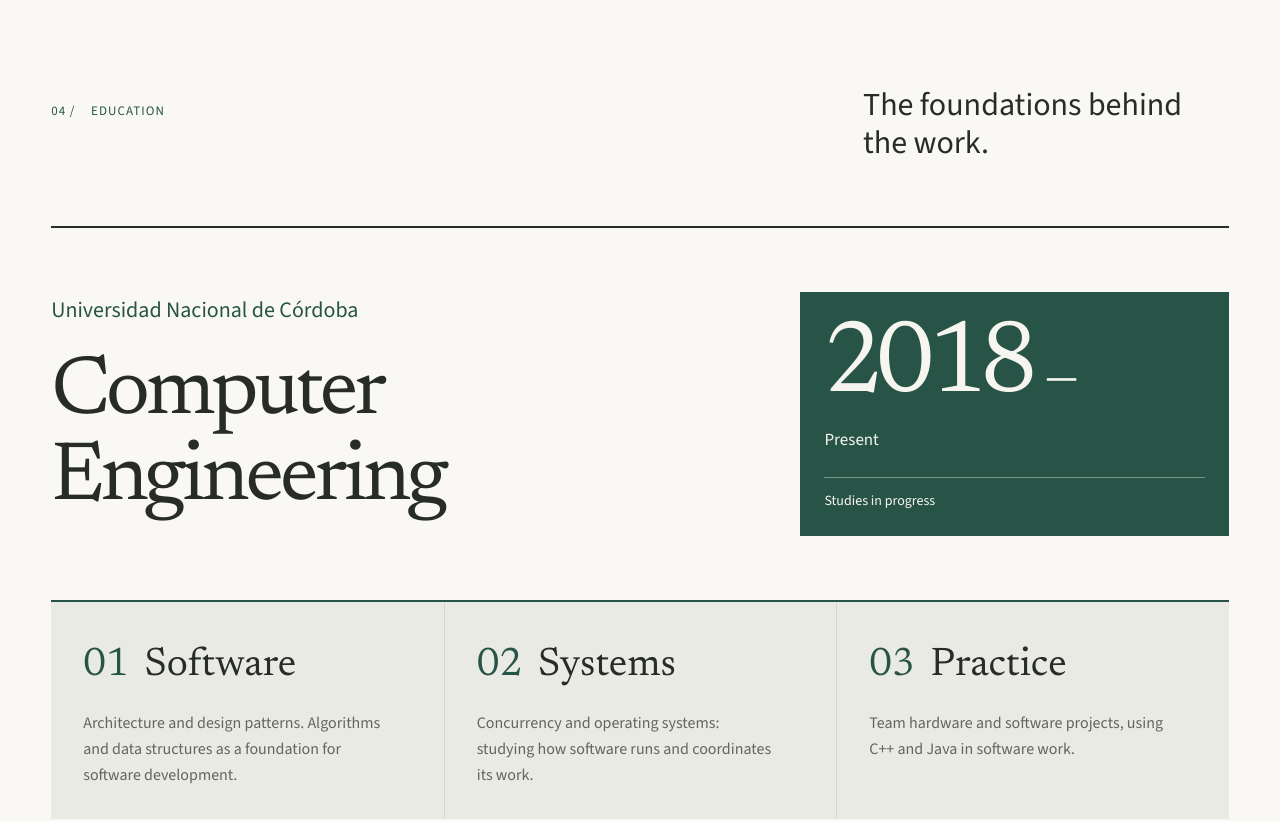
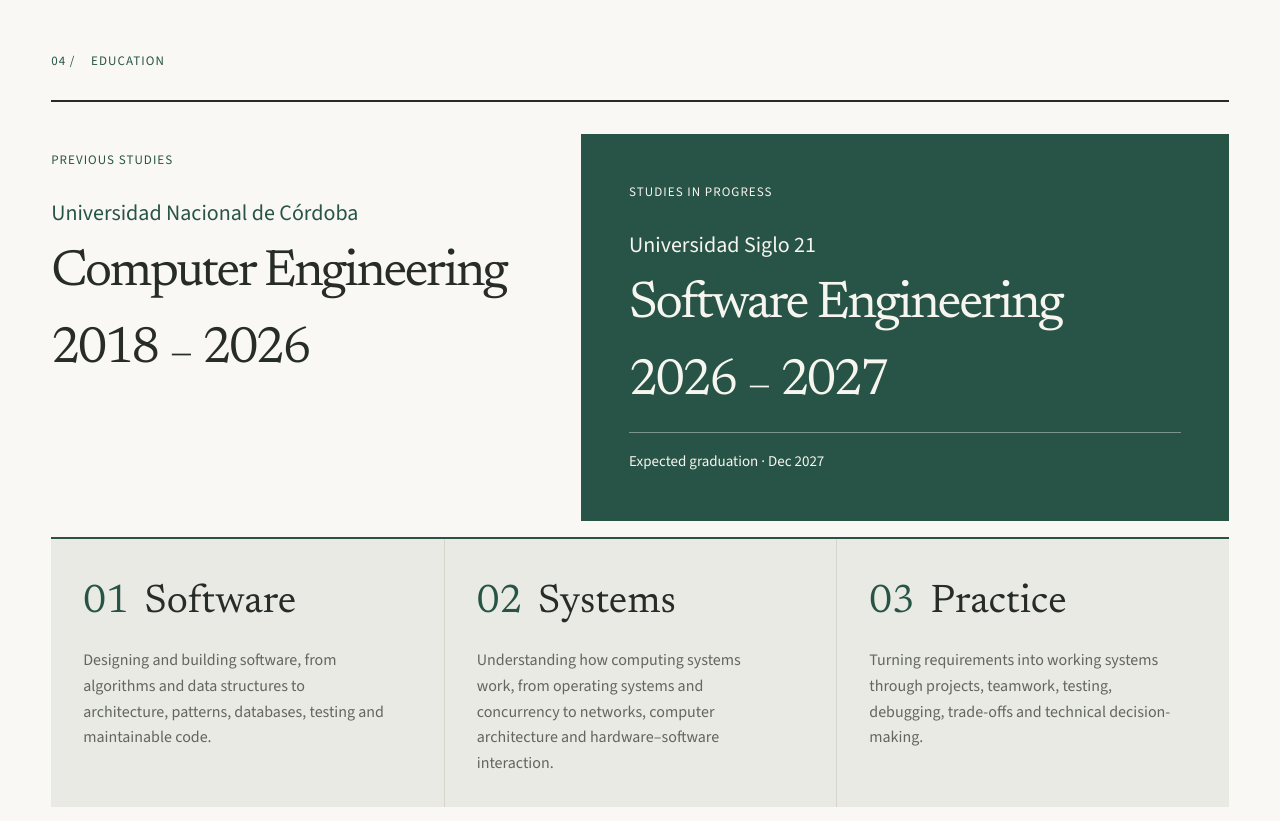
Before and after one commit to fedevillagra/federico-villagra-portfolio, a Next.js app: page / in a window 1280 px wide. Shown: the part 7140-7961 px from the top of the page. Built offline with nearby package versions, Linux system fonts and the light colour scheme.

Commit message:
feat: update education journey

```diff
--- a/src/components/education.module.css
+++ b/src/components/education.module.css
@@ -26,7 +26,8 @@
   margin-block-end: var(--space-7);
 }
 .label {
-  margin: 0 0 var(--space-5);
+  margin: 0;
+  font-weight: 400;
   color: var(--accent);
   font-size: 0.8125rem;
   text-transform: uppercase;
@@ -35,64 +36,67 @@
 .label span {
   margin-inline-end: var(--space-3);
 }
-.opening h2 {
-  margin: 0;
-  max-width: 25ch;
-  font-weight: 400;
-  font-size: clamp(1.5rem, 2.5vw, 2rem);
+.academicPath {
+  border-block-start: 2px solid var(--foreground);
+  display: grid;
 }
-.university {
-  border-block-start: 2px solid var(--foreground);
-  padding-block-start: var(--space-6);
+.academicRecord {
+  min-width: 0;
+  padding: var(--space-6) 0;
+}
+.academicRecord[data-stage="current"] {
+  padding: var(--space-6) var(--space-5);
+  background: var(--accent);
+  color: var(--background);
+}
+.stage {
+  margin: 0 0 var(--space-6);
+  font-size: 0.8125rem;
+  text-transform: uppercase;
+  letter-spacing: 0.08em;
 }
 .institution {
-  margin: 0 0 var(--space-5);
+  margin: 0 0 var(--space-4);
   max-width: 31ch;
   font-size: 1.125rem;
-  color: var(--accent);
 }
 .degree h3 {
   margin: 0;
-  max-width: 15ch;
+  max-width: 17ch;
   font-family: var(--font-editorial), Georgia, serif;
   font-weight: 400;
-  font-size: clamp(3.25rem, 6.5vw, 6.25rem);
+  font-size: clamp(2.75rem, 4.8vw, 4.75rem);
   letter-spacing: -0.045em;
-  line-height: 1.04;
+  line-height: 1.06;
   text-wrap: balance;
 }
-.universityPeriod {
-  margin-block-start: var(--space-6);
-  padding: var(--space-5);
-  background: var(--accent);
-  color: var(--background);
+:where(.academicRecord[data-stage="previous"]) .degree h3 {
+  font-size: clamp(2.5rem, 4vw, 4rem);
+}
+.academicRecord[data-stage="previous"] .stage,
+.academicRecord[data-stage="previous"] .institution {
+  color: var(--accent);
 }
 .year {
   display: flex;
+  flex-wrap: wrap;
   align-items: baseline;
   gap: var(--space-3);
-  margin: 0;
-  color: var(--background);
+  margin: var(--space-6) 0 0;
   font-family: var(--font-editorial), Georgia, serif;
-  font-size: clamp(4.5rem, 8vw, 7rem);
+  font-size: clamp(2.75rem, 4vw, 4rem);
   line-height: 1;
-  letter-spacing: -0.06em;
-  white-space: nowrap;
+  letter-spacing: -0.045em;
 }
 .year span {
-  font-size: 0.5em;
+  font-size: 0.65em;
 }
-.present {
-  color: var(--background);
-  margin: var(--space-2) 0 0;
-}
-.status {
+.expected {
   margin: var(--space-5) 0 0;
-  padding-block-start: var(--space-3);
+  padding-block-start: var(--space-4);
   border-block-start: 1px solid
     color-mix(in srgb, var(--background) 40%, transparent);
-  color: var(--background);
-  font-size: 0.875rem;
+  font-size: 0.9375rem;
 }
 .foundations {
   margin: var(--space-6) 0 0;
@@ -203,32 +207,16 @@
     padding-block: var(--space-9);
   }
   .opening {
-    display: flex;
-    justify-content: space-between;
-    align-items: baseline;
-    gap: var(--space-7);
     margin-block-end: var(--space-8);
   }
-  .opening .label {
-    margin: 0;
-    flex-shrink: 0;
+  .academicPath {
+    grid-template-columns: minmax(0, 0.9fr) minmax(0, 1.1fr);
   }
-  .opening h2 {
-    max-width: 23ch;
+  .academicRecord {
+    padding: var(--space-7) var(--space-6) var(--space-7) 0;
   }
-  .university {
-    display: grid;
-    grid-template-columns: minmax(0, 1.6fr) minmax(0, 1fr);
-    gap: var(--space-6);
-    padding-block-start: var(--space-8);
-  }
-  .universityPeriod {
-    margin: 0;
-    align-self: stretch;
-    justify-self: stretch;
-    display: flex;
-    flex-direction: column;
-    justify-content: center;
+  .academicRecord[data-stage="current"] {
+    padding: var(--space-7) var(--space-6);
   }
   .foundations {
     grid-column: 1 / -1;
@@ -236,7 +224,7 @@
     grid-template-columns: repeat(3, minmax(0, 1fr));
     gap: 0;
     padding-inline: 0;
-    margin-block-start: 0;
+    margin-block-start: var(--space-6);
   }
   .foundations > div {
     padding: var(--space-5);
@@ -276,15 +264,39 @@
   }
 }
 @media (min-width: 64rem) {
-  .degree h3 {
-    font-size: clamp(4.5rem, 6.5vw, 6.25rem);
+  .section {
+    padding-block-start: var(--space-8);
+  }
+  .opening {
+    margin-block-end: var(--space-6);
+  }
+  .stage {
+    margin-block-end: var(--space-5);
+  }
+  .year {
+    margin-block-start: var(--space-5);
+  }
+  .foundations {
+    margin-block-start: var(--space-4);
+  }
+  .academicRecord {
+    padding-block: var(--space-7);
+    padding-inline-end: var(--space-7);
+  }
+  .academicRecord[data-stage="current"] {
+    container-type: inline-size;
+    padding: var(--space-7);
+  }
+  :where(.academicRecord[data-stage="current"]) .degree h3 {
+    max-width: none;
+    font-size: clamp(2.25rem, 9.4cqi, 3.5rem);
+    white-space: nowrap;
+  }
+  .academicRecord + .academicRecord {
+    margin-block-start: var(--space-6);
   }
   .institution {
     font-size: 1.375rem;
-  }
-  .university {
-    grid-template-columns: minmax(0, 1.6fr) minmax(0, 1fr);
-    gap: var(--space-8);
   }
   .foundations > div {
     padding: var(--space-6);
--- a/src/components/education.tsx
+++ b/src/components/education.tsx
@@ -28,7 +28,7 @@ function PeriodText({ period, locale }: { period: Period; locale: Locale }) {
 export function Education({ locale }: { locale: Locale }) {
   const copy = content[locale];
   const map = copy.learningMap;
-  const university = education.university;
+
   return (
     <section
       id="education"
@@ -36,37 +36,55 @@ export function Education({ locale }: { locale: Locale }) {
       className={styles.section}
     >
       <header data-reveal="quiet" className={styles.opening}>
-        <p className={styles.label}>
+        <h2 id="education-heading" className={styles.label}>
           <span data-motion-number aria-hidden="true">
             04 /
           </span>{" "}
           {map.label}
-        </p>
-        <h2 id="education-heading">{map.headline}</h2>
+        </h2>
       </header>
+      <div className={styles.academicPath}>
+        {(["computerEngineering", "softwareEngineering"] as const).map((id) => {
+          const fact = education[id];
+          return (
             <article
-        className={styles.university}
-        aria-labelledby="education-university"
+              key={id}
+              data-reveal="quiet"
+              data-stage={fact.status === "inProgress" ? "current" : "previous"}
+              className={styles.academicRecord}
+              aria-labelledby={`education-${id}`}
             >
+              <p className={styles.stage}>{copy.labels[fact.status]}</p>
               <header className={styles.degree}>
                 <p className={styles.institution}>
-            {organizations[university.organization]}
+                  {organizations[fact.organization]}
                 </p>
-          <h3 id="education-university">{copy.education.university.title}</h3>
+                <h3 id={`education-${id}`}>{copy.education[id].title}</h3>
               </header>
-        <div
-          data-reveal="quiet"
-          data-motion-year-panel
-          className={styles.universityPeriod}
-        >
               <p className={styles.year}>
-            <time dateTime={university.period.start}>
-              {university.period.start}
+                <time dateTime={fact.period.start}>{fact.period.start}</time>
+                <span>—</span>
+                <time dateTime={fact.period.end}>{fact.period.end}</time>
+              </p>
+              {"expectedGraduation" in fact && (
+                <p className={styles.expected}>
+                  {map.expectedGraduation} ·{" "}
+                  <time dateTime={fact.expectedGraduation}>
+                    {new Intl.DateTimeFormat(locale, {
+                      month: "short",
+                      year: "numeric",
+                      timeZone: "UTC",
+                    })
+                      .format(
+                        new Date(`${fact.expectedGraduation}-01T00:00:00Z`),
+                      )
+                      .replace(/^./, (letter) => letter.toUpperCase())}
                   </time>
-            <span aria-hidden="true">—</span>
                 </p>
-          <p className={styles.present}>{copy.labels.present}</p>
-          <p className={styles.status}>{copy.labels[university.status]}</p>
+              )}
+            </article>
+          );
+        })}
       </div>
       <dl
         data-reveal="group"
@@ -85,7 +103,6 @@ export function Education({ locale }: { locale: Locale }) {
           </div>
         ))}
       </dl>
-      </article>
       <div data-reveal="line" data-motion-rule className={styles.complementary}>
         <header className={styles.secondaryOpening}>
           <h3>{map.complementary}</h3>
--- a/src/content/en.ts
+++ b/src/content/en.ts
@@ -36,6 +36,7 @@ export const en = {
     certificate: "View certificate",
     newTab: "opens in a new tab",
     credentialGroup: "Certificates from the MERN web development program.",
+    previousStudies: "Previous studies",
     inProgress: "Studies in progress",
     completed: "Completed training",
     english: "English",
@@ -181,7 +182,7 @@ export const en = {
   },
   learningMap: {
     label: "Education",
-    headline: "The foundations behind the work.",
+    expectedGraduation: "Expected graduation",
     complementary: "Complementary learning",
     complementaryNote:
       "Focused programs in delivery, web development and practical software projects.",
@@ -189,16 +190,17 @@ export const en = {
       {
         title: "Software",
         description:
-          "Architecture and design patterns. Algorithms and data structures as a foundation for software development.",
+          "Designing and building software, from algorithms and data structures to architecture, patterns, databases, testing and maintainable code.",
       },
       {
         title: "Systems",
         description:
-          "Concurrency and operating systems: studying how software runs and coordinates its work.",
+          "Understanding how computing systems work, from operating systems and concurrency to networks, computer architecture and hardware–software interaction.",
       },
       {
         title: "Practice",
-        description: `Team hardware and software projects, using ${tech.cpp} and ${tech.java} in software work.`,
+        description:
+          "Turning requirements into working systems through projects, teamwork, testing, debugging, trade-offs and technical decision-making.",
       },
     ],
     emphasis: {
@@ -208,10 +210,14 @@ export const en = {
     },
   },
   education: {
-    university: {
+    computerEngineering: {
       title: "Computer Engineering",
       description:
         "University studies covering software architecture, design patterns, algorithms, data structures, concurrency and operating systems, with team hardware and software projects.",
+    },
+    softwareEngineering: {
+      title: "Software Engineering",
+      description: "Current university studies in Software Engineering.",
     },
     devops: {
       title: "DevOps training",
--- a/src/content/es.ts
+++ b/src/content/es.ts
@@ -38,6 +38,7 @@ export const es = {
     certificate: "Ver certificado",
     newTab: "se abre en una pestaña nueva",
     credentialGroup: "Certificados del programa de desarrollo web MERN.",
+    previousStudies: "Estudios previos",
     inProgress: "Estudios en curso",
     completed: "Formación completada",
     english: "Inglés",
@@ -185,7 +186,7 @@ export const es = {
   },
   learningMap: {
     label: "Educación",
-    headline: "Las bases detrás de la práctica.",
+    expectedGraduation: "Graduación estimada",
     complementary: "Formación complementaria",
     complementaryNote:
       "Programas específicos de entrega de software, desarrollo web y proyectos prácticos.",
@@ -193,16 +194,17 @@ export const es = {
       {
         title: "Software",
         description:
-          "Arquitectura y patrones de diseño. Algoritmos y estructuras de datos como base del desarrollo.",
+          "Diseño y construcción de software, desde algoritmos y estructuras de datos hasta arquitectura, patrones, bases de datos, testing y código mantenible.",
       },
       {
         title: "Sistemas",
         description:
-          "Concurrencia y sistemas operativos: estudiar cómo se ejecuta el software y cómo coordina su trabajo.",
+          "Comprensión de cómo funcionan los sistemas de cómputo, desde sistemas operativos y concurrencia hasta redes, arquitectura de computadoras e interacción hardware–software.",
       },
       {
         title: "Práctica",
-        description: `Proyectos de hardware y software en equipo, utilizando ${tech.cpp} y ${tech.java} en el trabajo de software.`,
+        description:
+          "Transformación de requisitos en sistemas funcionales mediante proyectos, trabajo en equipo, testing, debugging, análisis de trade-offs y toma de decisiones técnicas.",
       },
     ],
     emphasis: {
@@ -212,10 +214,15 @@ export const es = {
     },
   },
   education: {
-    university: {
+    computerEngineering: {
       title: "Ingeniería en Computación",
       description:
         "Estudios universitarios en arquitectura de software, patrones de diseño, algoritmos, estructuras de datos, concurrencia y sistemas operativos, con proyectos de hardware y software en equipo.",
+    },
+    softwareEngineering: {
+      title: "Ingeniería de Software",
+      description:
+        "Estudios universitarios en curso en Ingeniería de Software.",
     },
     devops: {
       title: "Formación en DevOps",
--- a/src/content/facts.ts
+++ b/src/content/facts.ts
@@ -21,6 +21,7 @@ export const organizations = {
   indumix: "INDUMIX",
   aerobics: "Aerobics Center",
   unc: "Universidad Nacional de Córdoba",
+  siglo21: "Universidad Siglo 21",
   mundos: "Mundos E",
   coderhouse: "Coderhouse",
   utn: "Universidad Tecnológica Nacional",
@@ -152,13 +153,20 @@ export type SkillGroupId = keyof typeof skillGroups;
 type EducationFact = {
   organization: OrganizationId;
   period: Period | null;
-  status: "inProgress" | "completed" | "unspecified";
+  status: "inProgress" | "previousStudies" | "completed" | "unspecified";
+  expectedGraduation?: string;
 };
 export const education = {
-  university: {
+  computerEngineering: {
     organization: "unc",
-    period: { start: "2018", end: null },
+    period: { start: "2018", end: "2026" },
+    status: "previousStudies",
+  },
+  softwareEngineering: {
+    organization: "siglo21",
+    period: { start: "2026", end: "2027" },
     status: "inProgress",
+    expectedGraduation: "2027-12",
   },
   devops: {
     organization: "mundos",
--- a/src/content/types.ts
+++ b/src/content/types.ts
@@ -40,6 +40,7 @@ export type PortfolioContent = {
     newTab: string;
     credentialGroup: string;
     inProgress: string;
+    previousStudies: string;
     completed: string;
     english: string;
     englishDescription: string;
@@ -88,11 +89,14 @@ export type PortfolioContent = {
   skills: Record<SkillGroupId, { title: string; description: string }>;
   learningMap: {
     label: string;
-    headline: string;
+    expectedGraduation: string;
     complementary: string;
     complementaryNote: string;
     foundations: readonly { title: string; description: string }[];
-    emphasis: Record<Exclude<EducationId, "university">, string>;
+    emphasis: Record<
+      Exclude<EducationId, "computerEngineering" | "softwareEngineering">,
+      string
+    >;
   };
   education: Record<EducationId, { title: string; description: string }>;
   credentialIndex: {
--- a/src/content/visual.ts
+++ b/src/content/visual.ts
@@ -21,7 +21,7 @@ export const visualContent = {
     navigation: {
       experience: "Experiencia",
       skills: "Conocimientos",
-      education: "Formación",
+      education: "Educación",
       certifications: "Certificaciones",
       about: "Sobre mí",
       contact: "Contacto",
```
Lines whose indentation alone changed are shown as unchanged.
